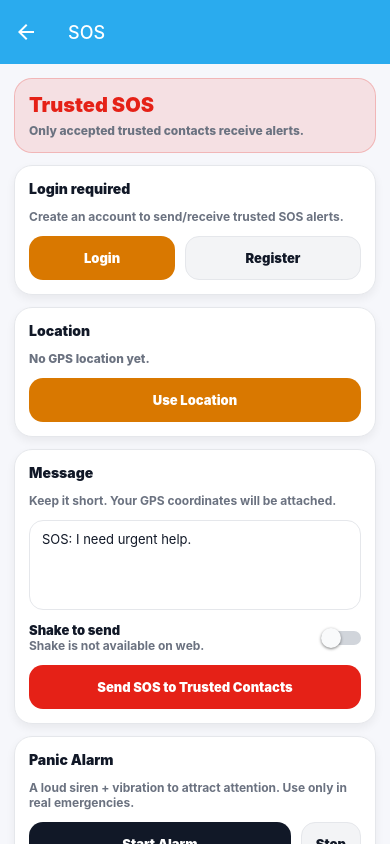
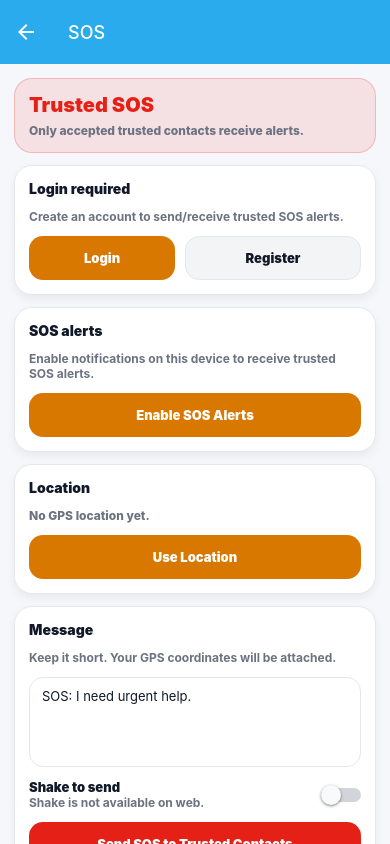
Before and after one commit to adhnous/khidmaty-mobile, a React Native app: screen /SOS in a window 390 px wide. Built offline with nearby package versions, Linux system fonts and the light colour scheme; no server answers; what expo-notifications, expo-web-browser would draw is missing.

Commit message:
feat(push): send SOS to web + iOS PWA gating

```diff
--- a/lib/push.ts
+++ b/lib/push.ts
@@ -4,6 +4,7 @@ import * as Notifications from "expo-notifications";
 import { Platform } from "react-native";
 import { doc, serverTimestamp, setDoc } from "firebase/firestore";
 import { getFirebaseClient, getFirestoreDb } from "./firebase";
+import { isIOSWeb, isStandalonePWA } from "./pwa";
 import { ensureDeviceId } from "./storage";
 
 function cleanString(v: unknown): string {
@@ -76,6 +77,10 @@ async function registerWebForPush(uid: string): Promise<{ webPushToken?: string
 
   if (!("Notification" in window)) return {};
   if (!("serviceWorker" in navigator)) return {};
+
+  // iOS web push is only meaningful in standalone "Add to Home Screen" PWAs.
+  // In a normal Safari tab, avoid prompting since it won't work reliably.
+  if (isIOSWeb() && !isStandalonePWA()) return {};
 
   let supported = true;
   try {
--- /dev/null
+++ b/lib/pwa.ts
@@ -0,0 +1,35 @@
+import { Platform } from "react-native";
+
+export function isIOSWeb(): boolean {
+  if (Platform.OS !== "web") return false;
+  if (typeof navigator === "undefined") return false;
+
+  const ua = String(navigator.userAgent || "");
+  if (/iPad|iPhone|iPod/i.test(ua)) return true;
+
+  // iPadOS 13+ reports Macintosh; detect touch support.
+  const isMacLike = /Macintosh/i.test(ua);
+  const maxTouchPoints = (navigator as any).maxTouchPoints;
+  if (isMacLike && typeof maxTouchPoints === "number" && maxTouchPoints > 1) return true;
+
+  return false;
+}
+
+export function isStandalonePWA(): boolean {
+  if (Platform.OS !== "web") return false;
+  if (typeof window === "undefined") return false;
+
+  // iOS "Add to Home Screen"
+  try {
+    if ((navigator as any)?.standalone === true) return true;
+  } catch {
+    // ignore
+  }
+
+  // Standard PWA display-mode
+  try {
+    return typeof window.matchMedia === "function" && window.matchMedia("(display-mode: standalone)").matches;
+  } catch {
+    return false;
+  }
+}
--- a/navigation/RootNavigator.tsx
+++ b/navigation/RootNavigator.tsx
@@ -48,6 +48,8 @@ export function RootNavigator() {
 
   useEffect(() => {
     if (!user?.uid) return;
+    // Web permission prompts must be triggered by user gesture; do not auto-register on login.
+    if (Platform.OS === "web") return;
     void registerDeviceForPush(user.uid).catch(() => null);
   }, [user?.uid]);
 
--- a/screens/SosScreen.tsx
+++ b/screens/SosScreen.tsx
@@ -24,6 +24,8 @@ import { apiPost } from "../lib/api";
 import { useAuth } from "../lib/auth";
 import { startAlarm, stopAlarm } from "../lib/alarm";
 import { getFirestoreDb } from "../lib/firebase";
+import { registerDeviceForPush } from "../lib/push";
+import { isIOSWeb, isStandalonePWA } from "../lib/pwa";
 import { getSosShakeEnabled, setSosShakeEnabled } from "../lib/storage";
 import { theme } from "../lib/theme";
 
@@ -45,6 +47,11 @@ export default function SosScreen({ navigation }: Props) {
   const [locError, setLocError] = useState<string | null>(null);
   const [sending, setSending] = useState(false);
   const [sendError, setSendError] = useState<string | null>(null);
+
+  const iosWeb = useMemo(() => isIOSWeb(), []);
+  const standalonePwa = useMemo(() => isStandalonePWA(), []);
+  const [pushBusy, setPushBusy] = useState(false);
+  const [pushError, setPushError] = useState<string | null>(null);
 
   const [alarmModalOpen, setAlarmModalOpen] = useState(false);
   const [alarmStarting, setAlarmStarting] = useState(false);
@@ -251,6 +258,58 @@ export default function SosScreen({ navigation }: Props) {
     void setSosShakeEnabled(next).catch(() => null);
   }
 
+  async function enableSosAlerts() {
+    setPushError(null);
+
+    if (!user?.uid) {
+      navigation.navigate("Login");
+      return;
+    }
+
+    if (Platform.OS === "web") {
+      if (iosWeb && !standalonePwa) {
+        Alert.alert(
+          "Install to Home Screen",
+          "On iPhone (iOS 16.4+), SOS notifications work only when the app is installed to the Home Screen (PWA / standalone).\n\nSteps:\n1) Open this site in Safari\n2) Tap Share\n3) Add to Home Screen\n4) Open the app from the icon\n\nThen come back and tap Enable SOS Alerts.",
+        );
+        return;
+      }
+
+      try {
+        if (typeof Notification !== "undefined" && Notification.permission === "denied") {
+          Alert.alert(
+            "Notifications blocked",
+            "Notifications are blocked for this site. Enable them in your browser settings, then try again.",
+          );
+          return;
+        }
+      } catch {
+        // ignore
+      }
+    }
+
+    setPushBusy(true);
+    try {
+      const res = await registerDeviceForPush(user.uid);
+      const ok = !!(res?.expoPushToken || res?.webPushToken);
+      if (ok) {
+        Alert.alert("SOS Alerts enabled", "This device can now receive trusted SOS notifications.");
+      } else {
+        Alert.alert(
+          "Could not enable alerts",
+          Platform.OS === "web"
+            ? "This browser doesn't support web push notifications, or permission was not granted."
+            : "Notification permission was not granted.",
+        );
+      }
+    } catch (err: any) {
+      const msg = typeof err?.message === "string" ? err.message.trim() : "";
+      setPushError(msg || "Could not enable SOS alerts. Try again.");
+    } finally {
+      setPushBusy(false);
+    }
+  }
+
   return (
     <SafeAreaView style={styles.safe}>
       <ScrollView contentContainerStyle={styles.content}>
@@ -298,6 +357,29 @@ export default function SosScreen({ navigation }: Props) {
             </View>
           </View>
         )}
+
+        <View style={styles.card}>
+          <Text style={styles.cardTitle}>SOS alerts</Text>
+          <Text style={styles.hintText}>Enable notifications on this device to receive trusted SOS alerts.</Text>
+
+          {Platform.OS === "web" && iosWeb && !standalonePwa ? (
+            <Text style={styles.errorText}>On iPhone, install to Home Screen (PWA) to enable SOS alerts.</Text>
+          ) : null}
+
+          <Pressable
+            onPress={() => void enableSosAlerts()}
+            disabled={pushBusy}
+            style={({ pressed }) => [
+              styles.primaryBtn,
+              pressed && !pushBusy && styles.primaryBtnPressed,
+              pushBusy && styles.primaryBtnDisabled,
+            ]}
+          >
+            {pushBusy ? <ActivityIndicator color="#fff" /> : null}
+            <Text style={styles.primaryBtnText}>{pushBusy ? "Enabling..." : "Enable SOS Alerts"}</Text>
+          </Pressable>
+          {pushError ? <Text style={styles.errorText}>{pushError}</Text> : null}
+        </View>
 
         <View style={styles.card}>
           <Text style={styles.cardTitle}>Location</Text>
@@ -461,6 +543,7 @@ const styles = StyleSheet.create({
     gap: 10,
   },
   primaryBtnPressed: { opacity: 0.92 },
+  primaryBtnDisabled: { opacity: 0.7 },
   primaryBtnText: { color: "#fff", fontSize: 13, fontWeight: "900" },
   secondaryBtn: {
     height: 44,
```
Also changed, not shown: 2 other files (tests, documents, lock files or other folders).
